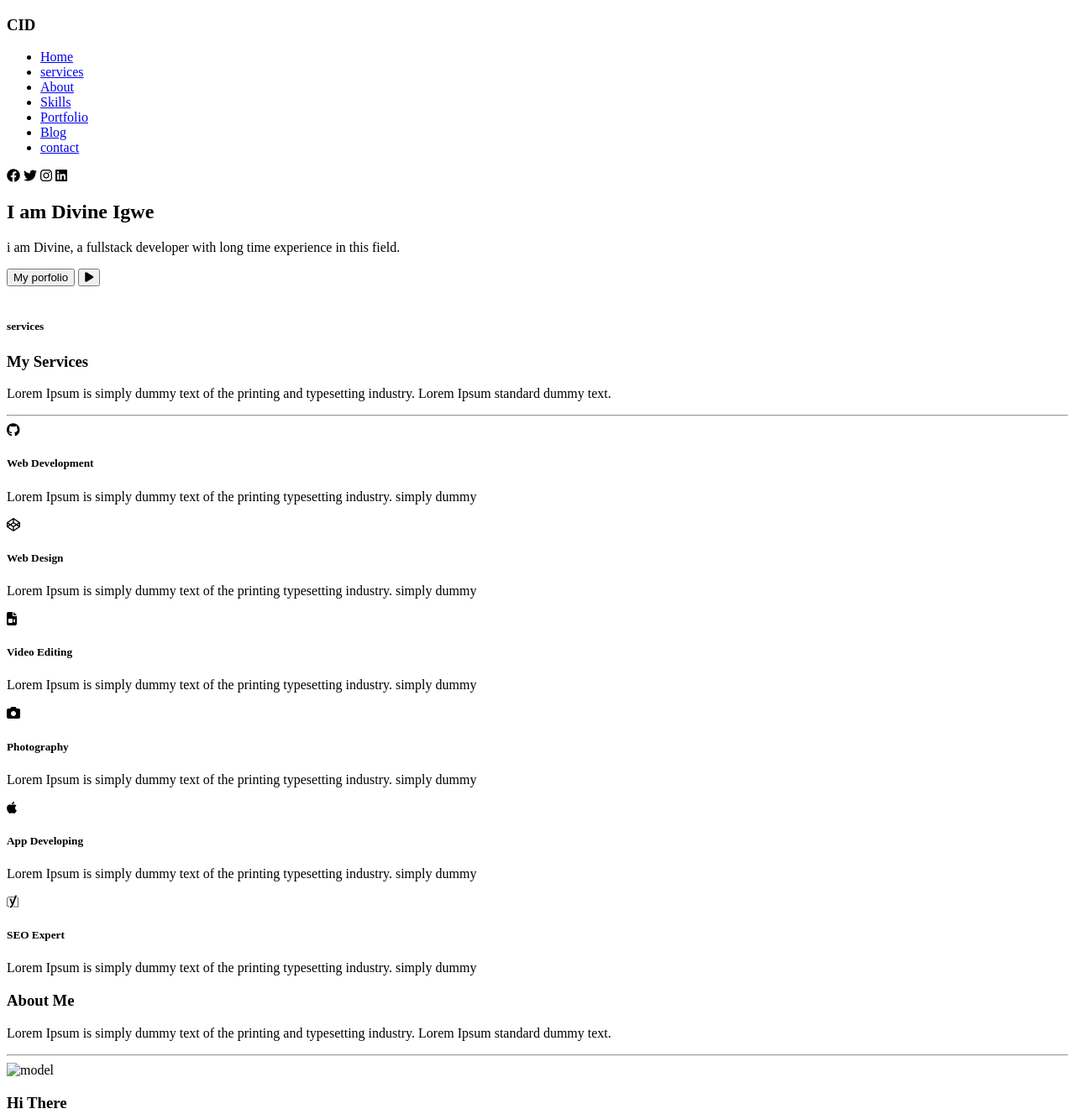
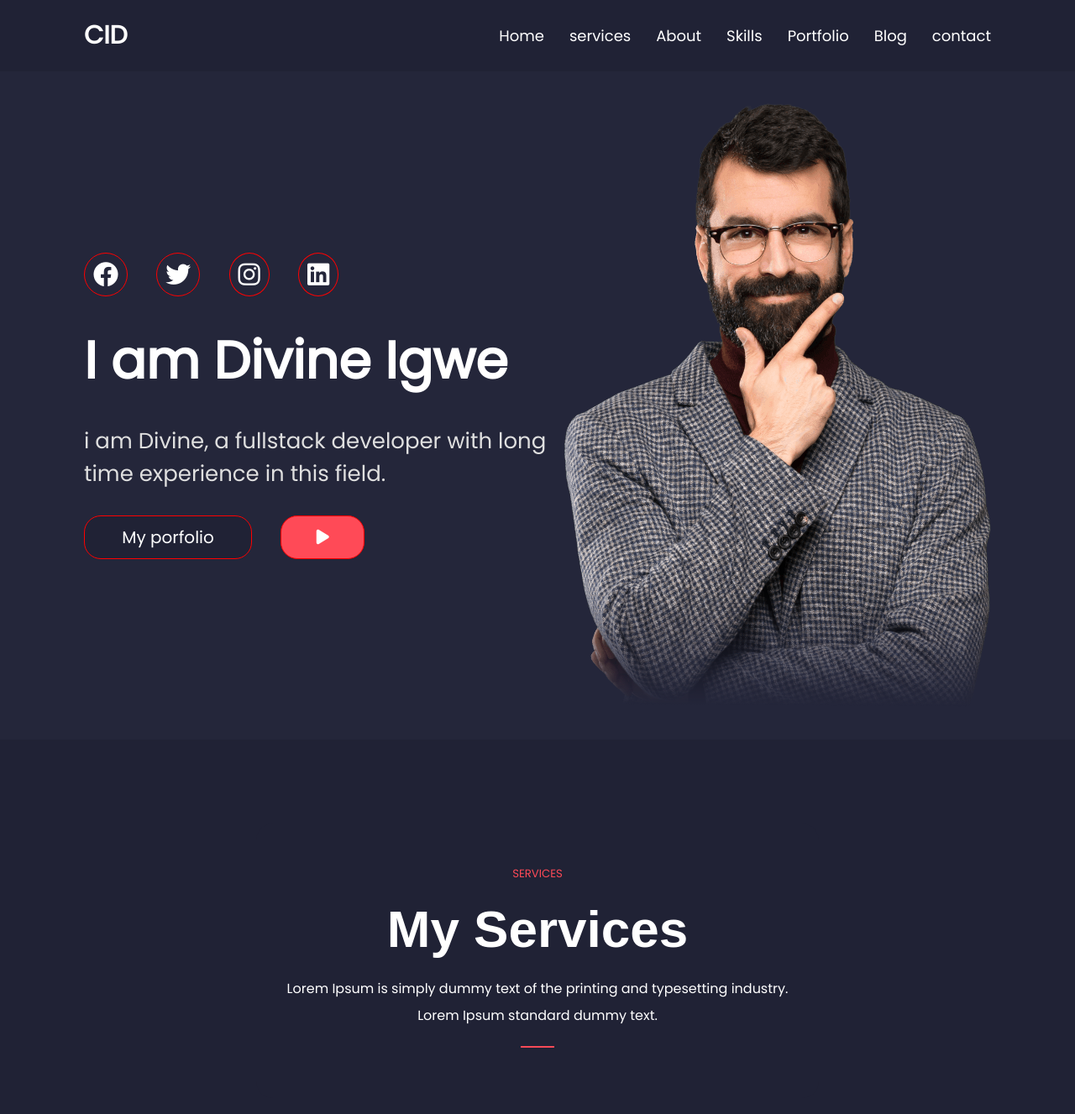
Before and after one commit to Dhivine4/html-checkpoint, a plain HTML site: page index.html in a window 1280 px wide. Shown: the top 1327 px of the page at 84% size. Drawn offline with Linux system fonts and the light colour scheme.

Commit message:
made images

```diff
--- a/index.html
+++ b/index.html
@@ -5,7 +5,7 @@
     <meta http-equiv="X-UA-Compatible" content="IE=edge">
     <meta name="viewport" content="width=device-width, initial-scale=1.0">
     <title>Document</title>
-    <link rel="stylesheet" href="styles.css">
+    <link rel="stylesheet" href="css/main.css">
     <link rel="preconnect" href="https://fonts.googleapis.com">
     <link rel="preconnect" href="https://fonts.gstatic.com" crossorigin>
     <link href="https://fonts.googleapis.com/css2?family=Poppins&display=swap" rel="stylesheet">
@@ -44,7 +44,7 @@
             </div>
         </div>
         <div class="Home-bottom">
-            <img src="img/man-01.png" alt="">
+            <img src="res/man-01.png" alt="">
         </div>
     </section>
 
@@ -104,7 +104,7 @@
 
         <div>
             <div>
-                    <img src="img/me-01.png" alt="model">
+                    <img src="res/mainMan02.png" alt="model">
             </div>
 
             <div class="nexted-AC">
```
Also changed, not shown: res/IMG_1562.JPG (deleted), res/mainMan02.png (added), 3 other files.
